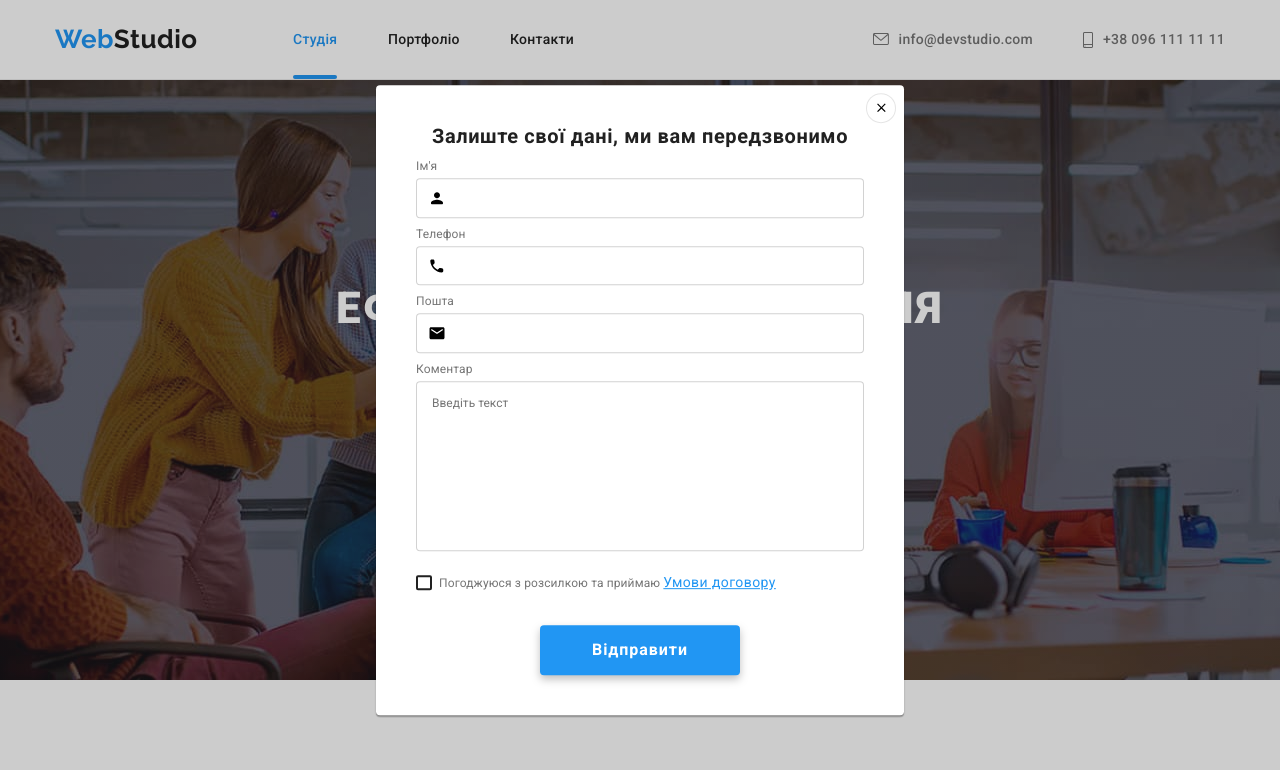
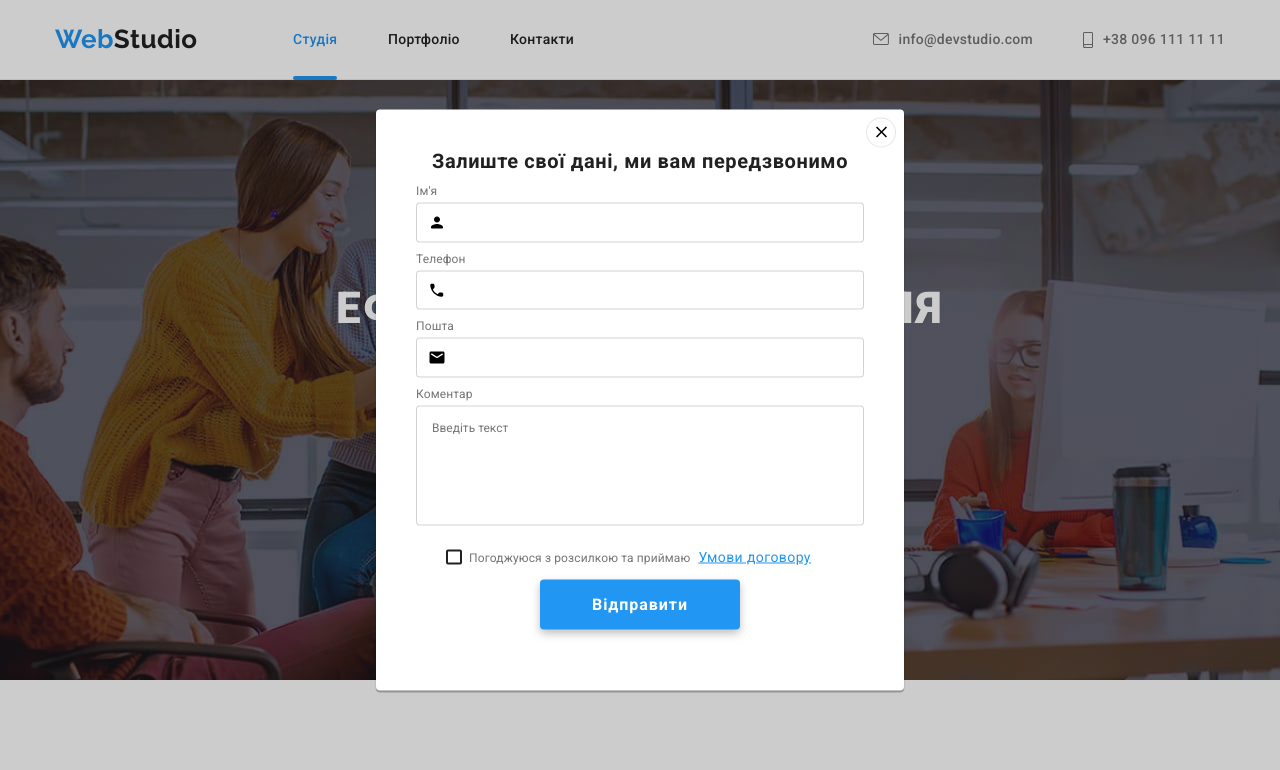
Before and after one commit to INovak90/goit-markup-hw-06, a plain HTML site: page index.html in a window 1280 px wide. Both pictures are taken after a click on the button "Замовити послугу". Shown: the top 770 px of the page. Drawn offline with nearby package versions, Linux system fonts and the light colour scheme.

Commit message:
Правки от ментора

```diff
--- a/css/style.css
+++ b/css/style.css
@@ -72,7 +72,7 @@ img {
 .nav-link.studio::after,
 .nav-link.portfolio::after {
   position: absolute;
-  top: 44px;
+  top: 45px;
   left: 0px;
   content: '';
   width: 100%;
@@ -262,7 +262,6 @@ img {
 }
 .btn-subscribe:hover {
   background-color: var(--studio-btn-accent-color);
-
 }
 .btn-subscribe {
   transition: background-color var(--timing-function-cubic);
@@ -685,8 +684,6 @@ img {
 .close-icon {
   transition: fill var(--timing-function-cubic);
 
-  width: 14px;
-  height: 14px;
   fill: rgba(0, 0, 0, 1);
 }
 .btn-close:hover .close-icon {
@@ -714,15 +711,6 @@ img {
   letter-spacing: 0.03em;
   margin-bottom: 12px;
 }
-.form-list {
-  margin-bottom: 30px;
-}
-.form-item:nth-child(4) {
-  margin-bottom: 20px;
-}
-.form-item:nth-child(-n + 3) {
-  margin-bottom: 10px;
-}
 
 .form-item-input {
   padding: 12px 0px 12px 42px;
@@ -741,6 +729,7 @@ img {
 .form-label {
   position: relative;
 
+  margin-bottom: 10px;
   display: block;
   font-size: 12px;
   line-height: 1.16;
@@ -758,7 +747,7 @@ img {
 }
 .coment {
   resize: none;
-  width: 100%;
+  height: 120px;
   padding: 15px 15px;
 }
 .form-item-input:focus {
@@ -769,6 +758,7 @@ img {
   fill: var(--accent-color);
 }
 .form-link-contract {
+  margin-left: 5px;
   font-size: 14px;
   line-height: 1.7;
   letter-spacing: 0.03em;
@@ -778,15 +768,17 @@ img {
   background-color: var(--studio-btn-accent-color);
   border-color: var(--studio-btn-accent-color);
 }
+
 .form-label.checkbox {
-  position: relative;
-
-  padding-left: 23px;
+  text-align: center;
+}
+.form-label.box-coment {
+  margin-bottom: 20px;
 }
 .icon-checkbox {
   position: absolute;
   top: 4px;
-  left: 0;
+  left: 30px;
   transition: background-color var(--timing-function-cubic),
     border-color var(--timing-function-cubic);
 
--- a/index.html
+++ b/index.html
@@ -295,7 +295,7 @@
     <!--Постійні клієнти-->
     <section class="section clients">
       <div class="container">
-        <h2 class="title-clients">Постійні клієнти</h2>
+        <h class="title-clients">Постійні клієнти</h>
         <ul class="list-clients">
           <li class="item-clients marker">
             <a class="link-clents" href="#">
@@ -363,7 +363,7 @@
         </address>
       </div>
       <div class="social-container-footer">
-        <h2 class="title-footer">Приєднуйтесь</h2>
+        <p class="title-footer">Приєднуйтесь</p>
         <ul class="list-social-footer">
           <li class="item-social-network marker">
             <a class="link-social-network footer" aria-label="instagram" href="#">
@@ -396,7 +396,7 @@
         </ul>
       </div>
       <form>
-        <h2 class="form-title-footer">Підпишіться на розсилку</h2>
+        <p class="form-title-footer">Підпишіться на розсилку</p>
         <div class="container-subscribe">
           <input class="form-footer-input" type="email" placeholder="E-mail">
           <button type="submit" class="btn-subscribe">
@@ -412,14 +412,12 @@
   <div class="backdrop is-hidden" data-modal>
     <div class="modal">
       <button type="button" class="btn-close" data-modal-close>
-        <svg class="close-icon">
+        <svg width="18px" height="18px" class="close-icon">
           <use href="./image/symbol-defs.svg#icon-close-black"></use>
         </svg>
       </button>
       <form class="form-modal">
         <h2 class="form-title">Залиште свої дані, ми вам передзвонимо</h2>
-        <ul class="form-list">
-          <li class="form-item marker">
         <label class="form-label">
           <span class="form-label-text">Ім'я</span>
           <input class="form-item-input" type="text" placeholder=" ">
@@ -427,8 +425,6 @@
             <use href="./image/symbol-defs.svg#icon-person-black"></use>
           </svg>
         </label>
-          </li>
-          <li class="form-item marker">
         <label class="form-label">
           <span class="form-label-text">Телефон</span>
           <input class="form-item-input" type="tel" placeholder=" ">
@@ -436,8 +432,6 @@
             <use href="./image/symbol-defs.svg#icon-phone-black"></use>
           </svg>
         </label>
-          </li>
-          <li class="form-item marker">
         <label class="form-label">
           <span class="form-label-text">Пошта</span>
           <input class="form-item-input" type="email" placeholder=" ">
@@ -445,14 +439,10 @@
             <use href="./image/symbol-defs.svg#icon-email-black"></use>
           </svg>
         </label>
-          </li>
-          <li class="form-item marker">
-            <label class="form-label">
+        <label class="form-label box-coment">
           <span class="form-label-text">Коментар</span>
           <textarea class="form-item-input coment" name="coment" rows="10" placeholder="Введіть текст"></textarea>
         </label>
-          </li>
-          <li class="form-item-checkbox marker">
         <label class="form-label checkbox">
           <input class="form-item-input visually-hidden" type="checkbox" name="contract" value="js" />
           Погоджуюся з розсилкою та приймаю
@@ -461,8 +451,6 @@
             <use href="./image/symbol-defs.svg#icon-vector"></use>
           </svg>
         </label>
-          </li>
-        </ul>
         <button class="button-send" type="submit">Відправити</button>
       </form>
     </div>
```
Also changed, not shown: portfolio.html (+2 -2 lines). Lines whose indentation alone changed are shown as unchanged.
